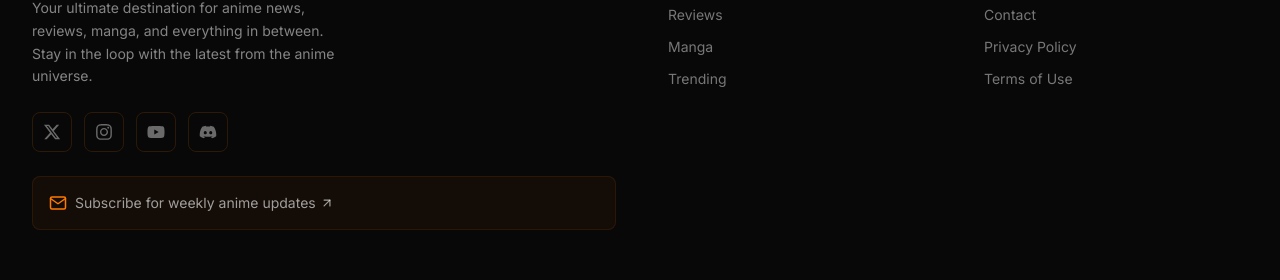
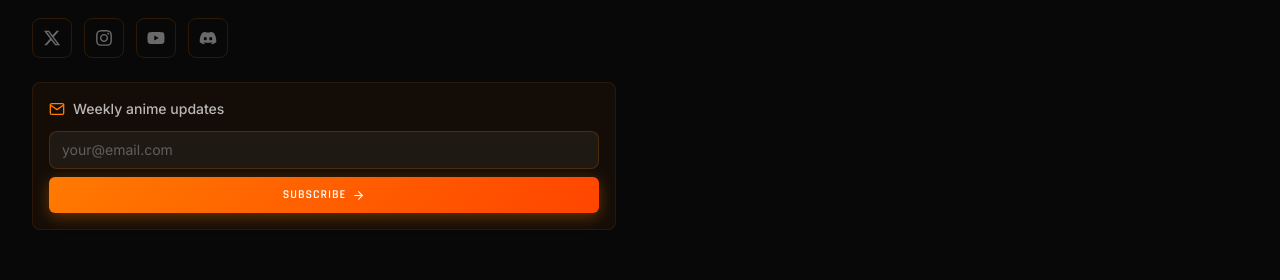
Before and after one commit to Spooky170/senpai-spot, a Next.js app: page / in a window 1280 px wide. Shown: the part 441-721 px from the top of the page. Built offline with nearby package versions, Linux system fonts and the light colour scheme; no server answers.

Commit message:
Add working subscribe form with Resend welcome email

```diff
--- /dev/null
+++ b/app/api/subscribe/route.ts
@@ -0,0 +1,67 @@
+import { NextRequest, NextResponse } from 'next/server';
+
+export async function POST(req: NextRequest) {
+  try {
+    const { email } = await req.json();
+
+    if (!email || !/^[^\s@]+@[^\s@]+\.[^\s@]+$/.test(email)) {
+      return NextResponse.json({ error: 'Please enter a valid email address.' }, { status: 400 });
+    }
+
+    const apiKey = process.env.RESEND_API_KEY;
+    if (!apiKey) {
+      return NextResponse.json({ error: 'Service unavailable.' }, { status: 503 });
+    }
+
+    const send = (payload: object) =>
+      fetch('https://api.resend.com/emails', {
+        method: 'POST',
+        headers: { Authorization: `Bearer ${apiKey}`, 'Content-Type': 'application/json' },
+        body: JSON.stringify(payload),
+      });
+
+    // Welcome email to subscriber
+    await send({
+      from: 'Senpai Spot <noreply@senpaispot.in>',
+      to: [email],
+      subject: 'Welcome to Senpai Spot! 🎌',
+      html: `
+        <div style="font-family:sans-serif;max-width:560px;margin:0 auto;background:#0d0d0d;color:#fff;border-radius:12px;overflow:hidden;">
+          <div style="background:linear-gradient(135deg,#1a0a00,#0d0d0d);padding:40px 32px 24px;border-bottom:1px solid rgba(255,122,0,0.2);">
+            <p style="margin:0 0 8px;font-size:13px;letter-spacing:0.2em;text-transform:uppercase;color:rgba(255,122,0,0.7);">Senpai Spot</p>
+            <h1 style="margin:0;font-size:28px;font-weight:900;color:#fff;">You're in. <span style="color:#ff7a00;">Welcome!</span></h1>
+          </div>
+          <div style="padding:32px;color:rgba(255,255,255,0.75);font-size:15px;line-height:1.7;">
+            <p>Hey there! Thanks for subscribing to <strong style="color:#fff;">Senpai Spot</strong> — your go-to source for anime news, reviews, manga updates, and everything in between.</p>
+            <p>We'll keep you in the loop with fresh content as soon as it drops. No spam, ever.</p>
+            <div style="margin:28px 0;">
+              <a href="https://www.senpaispot.in" style="display:inline-block;background:#ff7a00;color:#111;font-weight:700;font-size:14px;padding:12px 28px;border-radius:8px;text-decoration:none;letter-spacing:0.05em;">
+                Visit Senpai Spot →
+              </a>
+            </div>
+            <p style="font-size:13px;color:rgba(255,255,255,0.35);">If you didn't sign up for this, you can safely ignore this email.</p>
+          </div>
+        </div>
+      `,
+    });
+
+    // Notification to owner
+    await send({
+      from: 'Senpai Spot <noreply@senpaispot.in>',
+      to: ['contact@senpaispot.in'],
+      subject: '📬 New subscriber on Senpai Spot',
+      html: `
+        <div style="font-family:sans-serif;max-width:480px;margin:0 auto;">
+          <h2 style="color:#ff7a00;">New subscriber!</h2>
+          <p><strong>Email:</strong> ${email}</p>
+          <p style="color:#666;font-size:13px;">Received via the Senpai Spot subscribe form.</p>
+        </div>
+      `,
+    });
+
+    return NextResponse.json({ success: true });
+  } catch (err) {
+    console.error('[Subscribe] Error:', err);
+    return NextResponse.json({ error: 'Something went wrong. Please try again.' }, { status: 500 });
+  }
+}
--- a/components/layout/Footer.tsx
+++ b/components/layout/Footer.tsx
@@ -1,6 +1,7 @@
 import Link from 'next/link';
 import { FaXTwitter, FaInstagram, FaYoutube, FaDiscord } from 'react-icons/fa6';
-import { FiMail, FiArrowUpRight } from 'react-icons/fi';
+import { FiMail } from 'react-icons/fi';
+import SubscribeForm from '@/components/ui/SubscribeForm';
 
 const FOOTER_LINKS = {
   'Browse': [
@@ -69,15 +70,12 @@ export default function Footer() {
             </div>
 
             {/* Newsletter mini-CTA */}
-            <div className="flex items-center gap-2 p-4 rounded-lg bg-orange-500/5 border border-orange-500/10">
-              <FiMail className="text-orange-500 shrink-0" size={18} />
-              <Link
-                href="/contact"
-                className="text-sm text-white/60 hover:text-white transition-colors group flex items-center gap-1"
-              >
-                Subscribe for weekly anime updates
-                <FiArrowUpRight size={14} className="group-hover:translate-x-0.5 group-hover:-translate-y-0.5 transition-transform" />
-              </Link>
+            <div className="p-4 rounded-lg bg-orange-500/5 border border-orange-500/10 space-y-3">
+              <div className="flex items-center gap-2">
+                <FiMail className="text-orange-500 shrink-0" size={16} />
+                <span className="text-sm text-white/70 font-medium">Weekly anime updates</span>
+              </div>
+              <SubscribeForm compact />
             </div>
           </div>
 
--- a/components/layout/Sidebar.tsx
+++ b/components/layout/Sidebar.tsx
@@ -3,6 +3,7 @@ import Image from 'next/image';
 import { FiTrendingUp, FiZap } from 'react-icons/fi';
 import { BlogPost, BlogCategory } from '@/types';
 import { formatDate, getCategoryColor } from '@/lib/utils';
+import SubscribeForm from '@/components/ui/SubscribeForm';
 
 interface SidebarProps {
   trendingPosts?: BlogPost[];
@@ -93,25 +94,21 @@ export default function Sidebar({
 
       {/* Newsletter CTA Widget */}
       <div className="sidebar-widget overflow-hidden">
-        <div className="relative p-6 text-center">
-          {/* Background glow */}
+        <div className="relative p-6">
           <div className="absolute inset-0 bg-gradient-to-br from-orange-500/10 via-transparent to-orange-600/5" />
           <div className="relative">
-            <div className="w-12 h-12 rounded-full bg-orange-500/15 border border-orange-500/25 flex items-center justify-center mx-auto mb-4">
-              <FiZap className="text-orange-500" size={20} />
+            <div className="flex items-center gap-2 mb-2">
+              <div className="w-8 h-8 rounded-full bg-orange-500/15 border border-orange-500/25 flex items-center justify-center">
+                <FiZap className="text-orange-500" size={14} />
+              </div>
+              <h3 className="font-cinzel font-bold text-sm tracking-wider text-white">
+                Stay Updated
+              </h3>
             </div>
-            <h3 className="font-cinzel font-bold text-sm tracking-wider text-white mb-2">
-              Stay Updated
-            </h3>
             <p className="text-xs text-white/50 mb-4 leading-relaxed">
-              Get the latest anime news and reviews delivered fresh to your feed.
+              Get the latest anime news and reviews delivered to your inbox.
             </p>
-            <Link
-              href="/contact"
-              className="btn-primary text-xs py-2 px-6 inline-block"
-            >
-              Subscribe Now
-            </Link>
+            <SubscribeForm compact />
           </div>
         </div>
       </div>
--- /dev/null
+++ b/components/ui/SubscribeForm.tsx
@@ -0,0 +1,77 @@
+'use client';
+
+import { useState } from 'react';
+import { FiArrowRight, FiCheck, FiLoader } from 'react-icons/fi';
+
+interface SubscribeFormProps {
+  compact?: boolean;
+}
+
+export default function SubscribeForm({ compact = false }: SubscribeFormProps) {
+  const [email, setEmail]   = useState('');
+  const [status, setStatus] = useState<'idle' | 'loading' | 'success' | 'error'>('idle');
+  const [message, setMessage] = useState('');
+
+  async function handleSubmit(e: React.FormEvent) {
+    e.preventDefault();
+    if (!email || status === 'loading') return;
+
+    setStatus('loading');
+    try {
+      const res = await fetch('/api/subscribe', {
+        method: 'POST',
+        headers: { 'Content-Type': 'application/json' },
+        body: JSON.stringify({ email }),
+      });
+      const data = await res.json();
+      if (res.ok) {
+        setStatus('success');
+        setEmail('');
+      } else {
+        setStatus('error');
+        setMessage(data.error || 'Something went wrong.');
+      }
+    } catch {
+      setStatus('error');
+      setMessage('Something went wrong. Please try again.');
+    }
+  }
+
+  if (status === 'success') {
+    return (
+      <div className="flex items-center gap-2 text-sm text-green-400">
+        <FiCheck size={16} />
+        <span>You're subscribed! Check your inbox.</span>
+      </div>
+    );
+  }
+
+  return (
+    <form onSubmit={handleSubmit} className={compact ? 'flex flex-col gap-2' : 'space-y-3'}>
+      <div className={`flex ${compact ? 'flex-col gap-2' : 'gap-2'}`}>
+        <input
+          type="email"
+          value={email}
+          onChange={e => setEmail(e.target.value)}
+          placeholder="your@email.com"
+          required
+          className="flex-1 bg-white/5 border border-orange-500/20 rounded-lg px-3 py-2 text-sm text-white placeholder-white/30 focus:outline-none focus:border-orange-500/50 transition-colors"
+        />
+        <button
+          type="submit"
+          disabled={status === 'loading'}
+          className="btn-primary text-xs py-2 px-4 flex items-center justify-center gap-1.5 whitespace-nowrap disabled:opacity-60"
+        >
+          {status === 'loading' ? (
+            <FiLoader size={13} className="animate-spin" />
+          ) : (
+            <>Subscribe <FiArrowRight size={13} /></>
+          )}
+        </button>
+      </div>
+      {status === 'error' && (
+        <p className="text-xs text-red-400">{message}</p>
+      )}
+    </form>
+  );
+}
```
